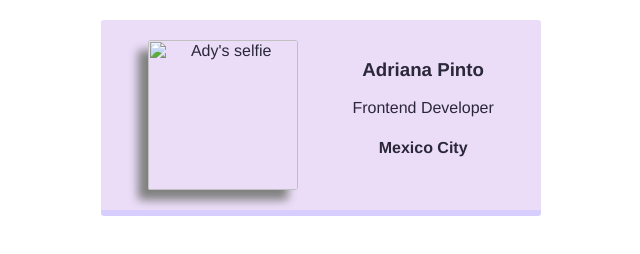
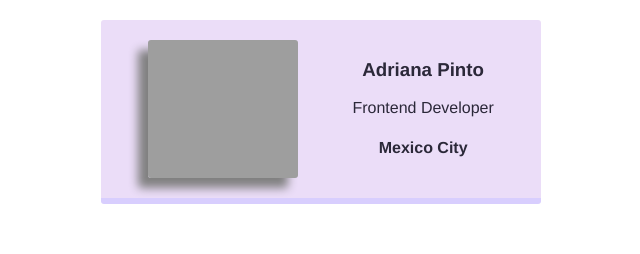
Before and after one commit to adycodes/business-card, a plain HTML site: page index.html in a window 1280 px wide. Shown: the whole page, without its empty margins (319-959 px from the left). Drawn offline with nearby package versions, Linux system fonts and the light colour scheme; the site is published under a folder, as on GitHub Pages, so addresses that start at the root find nothing.

Commit message:
Update img link

```diff
--- a/index.html
+++ b/index.html
@@ -4,8 +4,8 @@
     </head>
     <body>
         <div class="card">
-            <img class="avatar shadow" src="/images/ady-scrimba.png" alt="Ady's selfie"/>
-            <div >
+            <img src="images/ady-scrimba.png" alt="Ady's selfie" class="avatar shadow" />
+            <div>
                 <h3 class="hvr">Adriana Pinto</h3>
                 <p>Frontend Developer</p>
                 <h4>Mexico City</h4>
```
